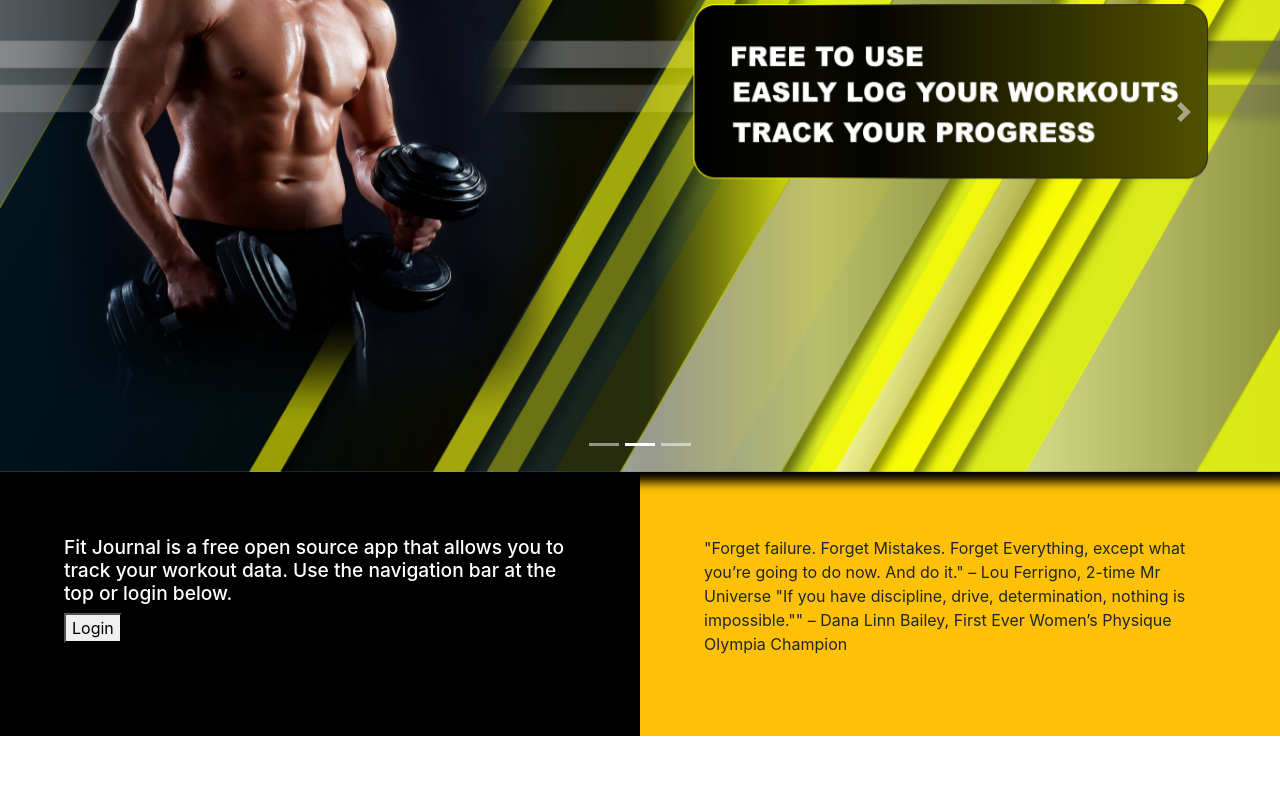
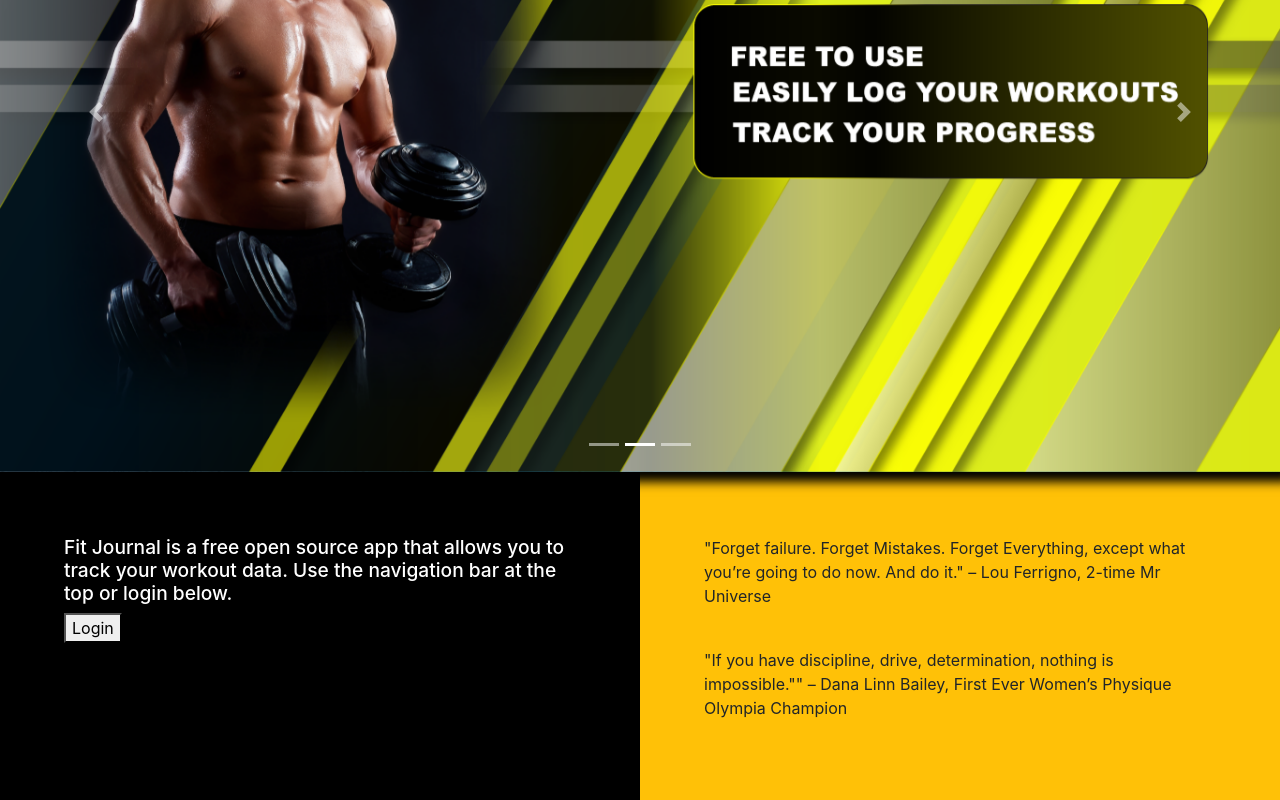
Before and after one commit to paeshi/workout-app-frontend, a React (Create React App) app: page / in a window 1280 px wide. Shown: the part 298-1098 px from the top of the page. Before the commit the page ends 1034 px from the top, so only its background shows below. Built offline with nearby package versions, Linux system fonts and the light colour scheme; no server answers; a web font is replaced by a local one.

Commit message:
updated second quote

```diff
--- a/src/pages/LandingPage/LandingPage.js
+++ b/src/pages/LandingPage/LandingPage.js
@@ -66,7 +66,11 @@ const LandingPage = (props) => {
           <p>
             "Forget failure. Forget Mistakes. Forget Everything, except what
             you’re going to do now. And do it." – Lou Ferrigno, 2-time Mr
-            Universe "If you have discipline, drive, determination, nothing is
+            Universe{" "}
+          </p>
+          <br />
+          <p>
+            "If you have discipline, drive, determination, nothing is
             impossible."" – Dana Linn Bailey, First Ever Women’s Physique
             Olympia Champion
           </p>
```
